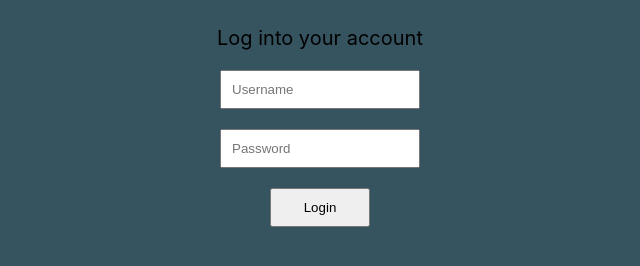
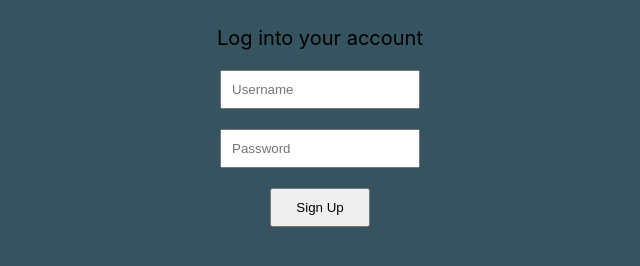
Before and after one commit to cs35l-group/csco, a React (Create React App) app: page / in a window 1280 px wide. Shown: the part 184-450 px from the top of the page, without its empty margins (320-960 px from the left). Built offline with nearby package versions, Linux system fonts and the light colour scheme.

Commit message:
added signup button
created separate buttons for login and signup

```diff
--- a/src/pages/Login.css
+++ b/src/pages/Login.css
@@ -21,7 +21,7 @@ body{
     text-align: center;
   }
 
-  .LoginButton{
+  button[type=submit]{
     margin: auto;
     width: 100px;
   }
--- a/src/pages/Login.js
+++ b/src/pages/Login.js
@@ -10,7 +10,28 @@ function Login() {
 
   let navigate = useNavigate();
 
-  const handleSubmit = (event) => {
+  const handleLoginSubmit = (event) => {
+    event.preventDefault();
+    if (username == "" || password == "") {
+      console.log("Username and password fields cannot be blank")
+      return;
+    }
+    fetch('http://localhost:4000/api/logins', {
+      method: 'GET',
+      headers: {
+        'Content-Type': 'application/json',
+      },
+      body: JSON.stringify({ username, password }),
+    })
+    .then(response => response.json())
+    .then(data => {
+      console.log('User logged in!:', data)
+      navigate('/home')
+    })
+    .catch(error => console.error('Error signing up:', error));
+  };
+
+  const handleSignUpSubmit = (event) => {
     event.preventDefault();
     if (username == "" || password == "") {
       console.log("Username and password fields cannot be blank")
@@ -40,7 +61,7 @@ function Login() {
         <p>Log into your account</p>
       </header>
       <div className='Login-section'>
-        <form onSubmit={handleSubmit}>
+        <form>
           <div className="form-row">
             <input
               type="text"
@@ -58,8 +79,11 @@ function Login() {
               placeholder="Password"
             />
             </div>
-            <button className="LoginButton" type="submit">Login</button>
         </form>
+        {/* <button className="LoginButton" type="submit" onClick={handleLoginSubmit}>Login</button> */}
+        <button className="SignUpButton" type="submit" onClick={handleSignUpSubmit}>Sign Up</button>
+
+
 
       </div>
     </div>
```
